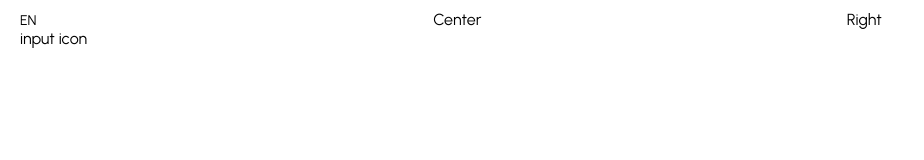
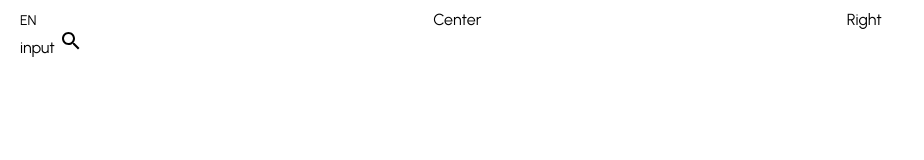
Before and after one commit to LukaszSzyp/E-Commerce-App, a React (Create React App) app: page / in a window 1280 px wide. Shown: the top 160 px of the page, without its empty margins (0-924 px from the left). Built offline with nearby package versions, Linux system fonts and the light colour scheme.

Commit message:
add search icon with MUI

```diff
--- a/package.json
+++ b/package.json
@@ -3,6 +3,10 @@
   "version": "0.1.0",
   "private": true,
   "dependencies": {
+    "@emotion/react": "^11.7.1",
+    "@emotion/styled": "^11.6.0",
+    "@mui/icons-material": "^5.2.5",
+    "@mui/material": "^5.2.8",
     "@testing-library/jest-dom": "^5.16.1",
     "@testing-library/react": "^12.1.2",
     "@testing-library/user-event": "^13.5.0",
--- a/src/components/Navbar.jsx
+++ b/src/components/Navbar.jsx
@@ -1,5 +1,6 @@
 import React from "react";
 import styled from "styled-components";
+import SearchIcon from "@mui/icons-material/Search";
 
 const Container = styled.div`
   height: 60px;
@@ -34,7 +35,9 @@
       <Wrapper>
         <Left>
           <Language>EN</Language>
-          <SerchContainer>input icon</SerchContainer>
+          <SerchContainer>
+            input <SearchIcon />
+          </SerchContainer>
         </Left>
         <Center>Center</Center>
         <Right>Right</Right>
```
Also changed, not shown: 1 other file (tests, documents, lock files or other folders).
